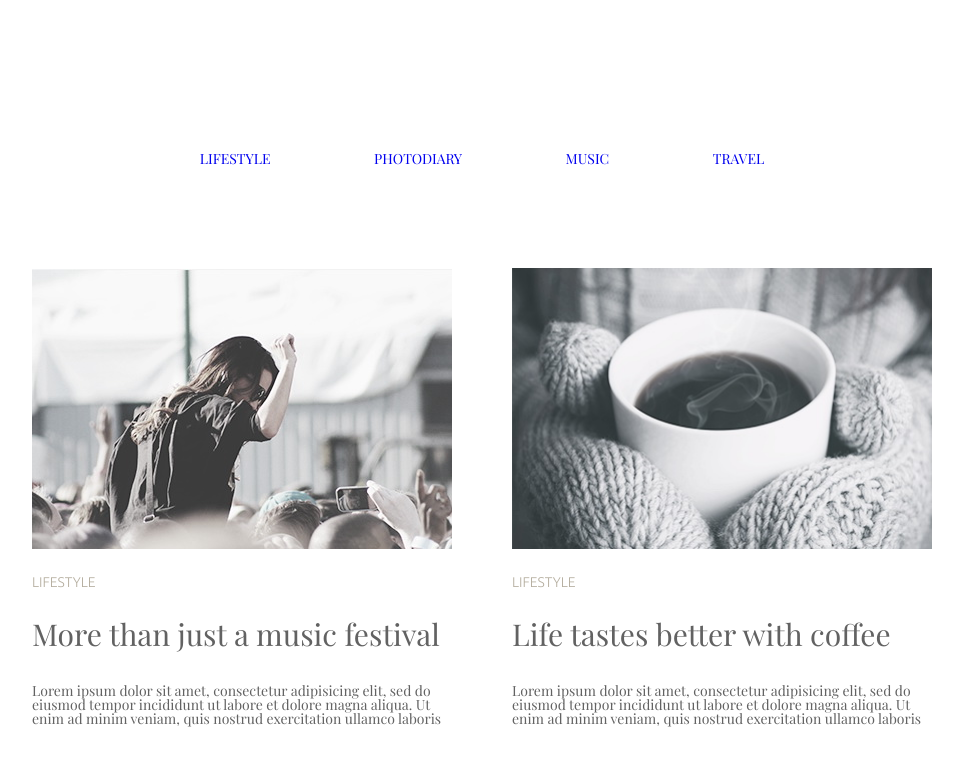
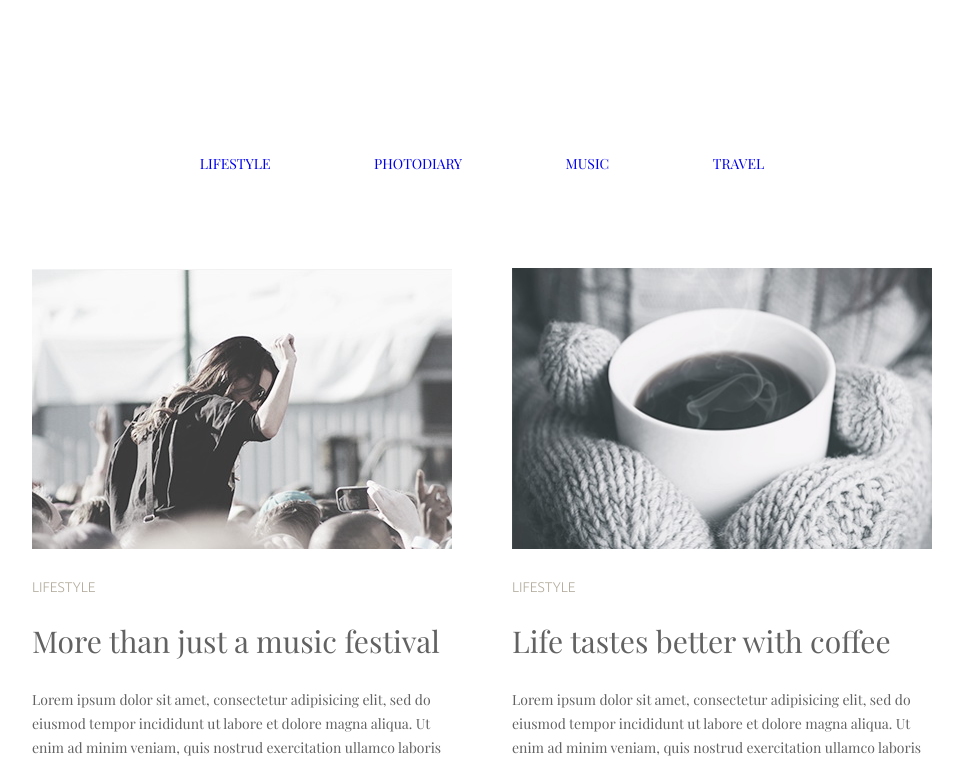
Before and after one commit to MykhailoMelnichuk/goit-fe-course, a plain HTML site: page html-css/module-3/index.html in a window 1280 px wide. Shown: the top 778 px of the page, without its empty margins (158-1121 px from the left). Drawn offline with nearby package versions, Linux system fonts and the light colour scheme.

Commit message:
Made corrections module-3

```diff
--- a/html-css/module-3/css/styles.css
+++ b/html-css/module-3/css/styles.css
@@ -2,7 +2,7 @@
     font-family: Playfair Display, sans-serif;
     font-size: 14px;
     font-weight: 400;
-    font-weight: 24px;
+    line-height: 24px;
     color: #626262;
   }
 
```
